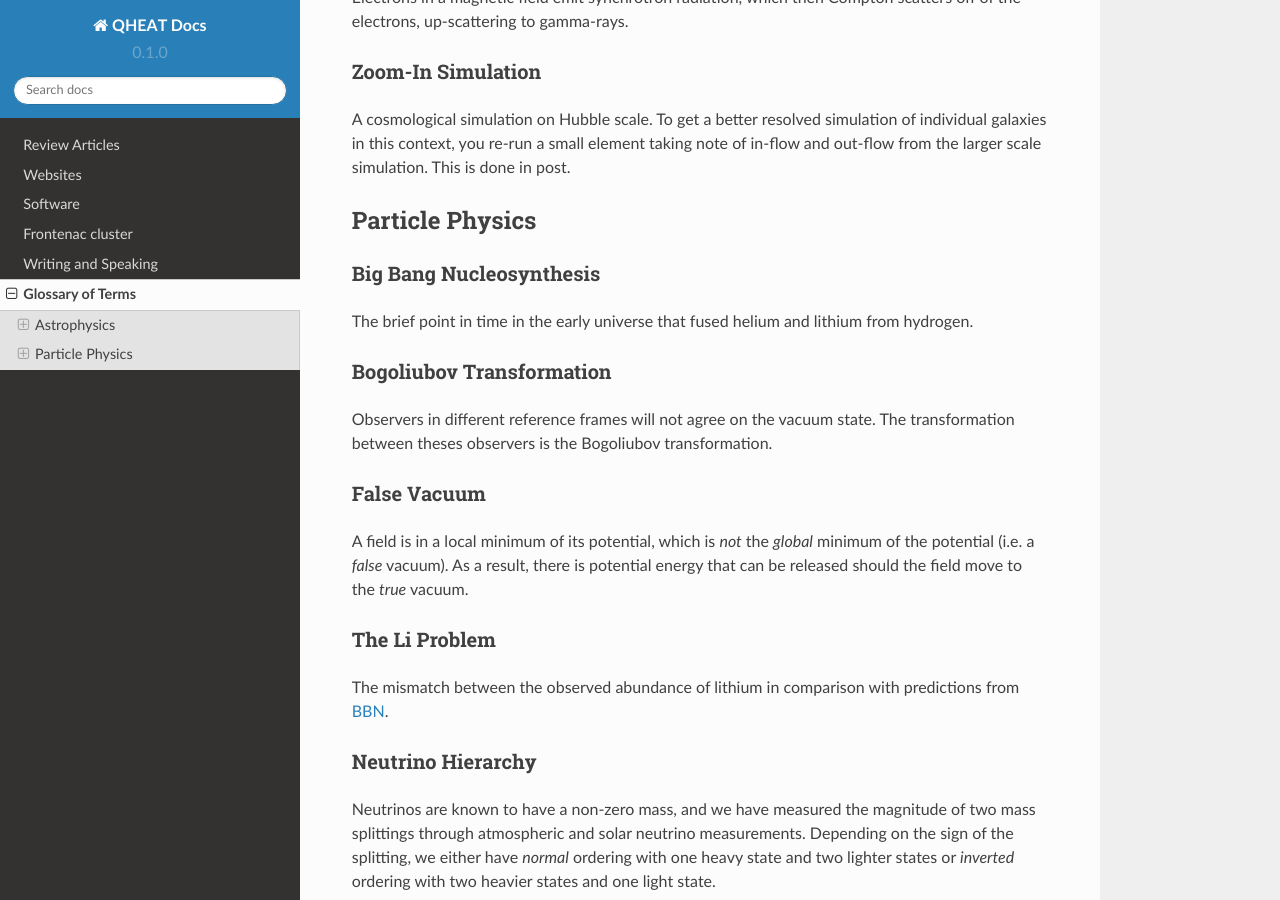
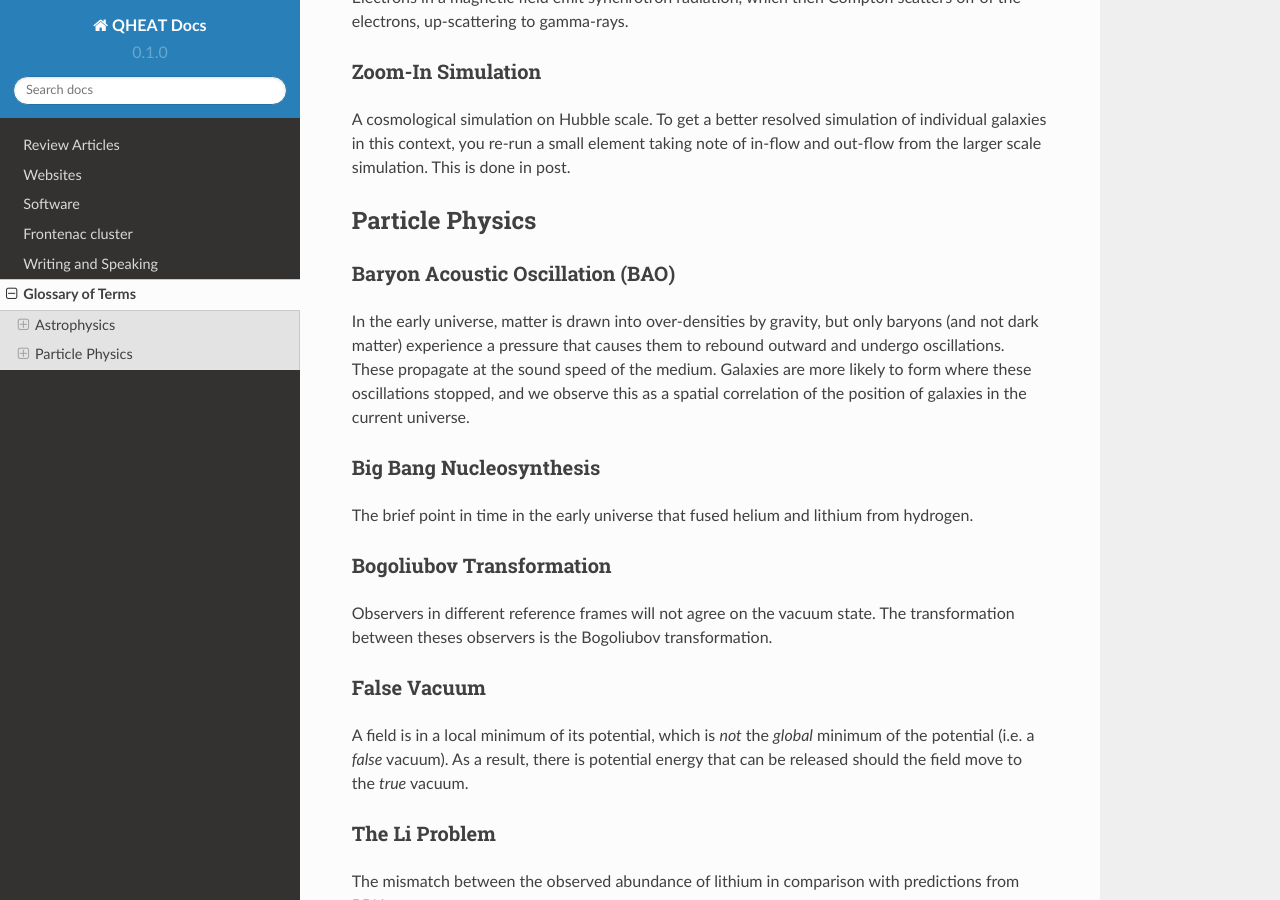
Before and after one commit to aaronvincent/QHEAT, a Sphinx documentation site: the page built from docs/source/glossary.rst, in a window 1280 px wide and 900 px high, scrolled down 964 px. Built offline with Sphinx 7.4.7 and the Read the Docs theme 2.0.0, drawn with Linux system fonts in a browser that asks for light colours.

Commit message:
Added BAO

```diff
--- a/docs/source/glossary.rst
+++ b/docs/source/glossary.rst
@@ -65,6 +65,17 @@ of in-flow and out-flow from the larger scale simulation. This is done in post.
 Particle Physics
 ----------------
 
+.. _bao:
+
+Baryon Acoustic Oscillation (BAO)
+*********************************
+In the early universe, matter is drawn into over-densities by gravity, but only
+baryons (and not dark matter) experience a pressure that causes them to rebound
+outward and undergo oscillations. These propagate at the sound speed of the
+medium. Galaxies are more likely to form where these oscillations stopped,
+and we observe this as a spatial correlation of the position of galaxies in the
+current universe.
+
 .. _bbn:
 
 Big Bang Nucleosynthesis
```
